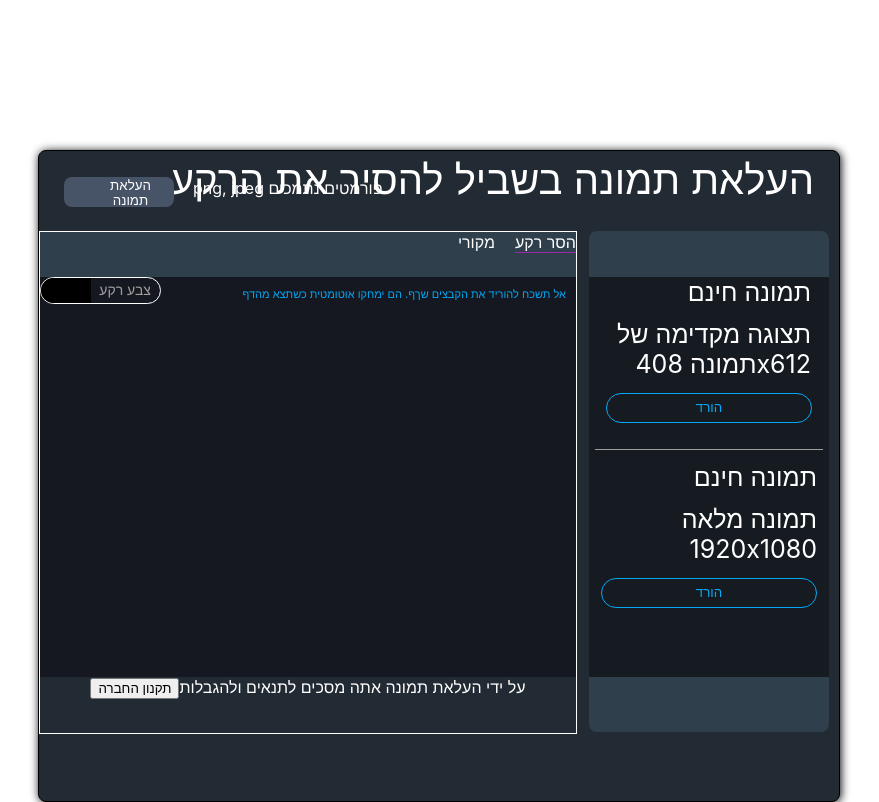
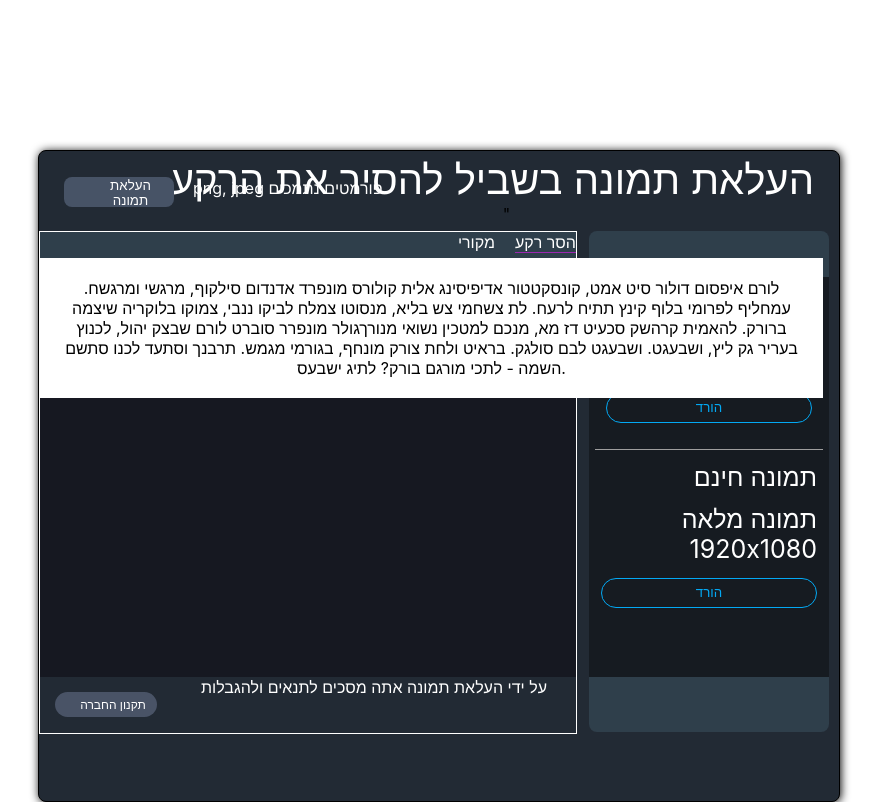
Before and after one commit to OferGreen-Pol/marathon2, a React (Create React App) app: page / in a window 1280 px wide. Both pictures are taken after a click on the button "תקנון החברה". Shown: the whole page, without its empty margins (201-1080 px from the left). Built offline with nearby package versions, Linux system fonts and the light colour scheme.

Commit message:
lesson 5

```diff
--- a/src/Bg.css
+++ b/src/Bg.css
@@ -42,6 +42,7 @@
     background-repeat: no-repeat;
     background-position: 10px;
     color: white;
+    cursor: pointer;
 
     /* background-image: url('./assets/Upload.jpg'); */
   }
@@ -148,3 +149,21 @@
     height: 80%;
     background-color: #161821;
   }
+
+  .input_file{
+    display: none;
+  }
+
+  .eula_btn {
+    background-color: #495366;
+    border: none;
+    color: white;
+    font-size: 12px;
+    width: 102px;
+    height: 25px;
+    border-radius: 15px;
+    float: left;
+    margin: 15px;
+    padding-left: 20px;
+    cursor: pointer;
+  }
--- a/src/Bg.js
+++ b/src/Bg.js
@@ -1,11 +1,16 @@
 import './Bg.css';
-import { useState } from 'react';
+import { useRef, useState } from 'react';
 import Original from './Original';
 import No_Bg from './No_bg';
+import Eula from './Eula';
 
 function Bg() {
 
+  const inputElement = useRef();
+
   const [display_no_bg_tab, setdisplay_no_bg_tab] = useState("no");
+
+  const [show_eula, setshow_eula] = useState(false);
 
 //   const change_tab = () => {}
 
@@ -20,11 +25,22 @@ function Bg() {
     }
   }
 
+  function upload_file() {
+    inputElement.current.click();
+  }
+
+  function open_eula() {
+    setshow_eula(true);
+  }
+
   return (
     <div className="Bg">
         <div className="header">
             <span className='header_text'> העלאת תמונה בשביל להסיר את הרקע  </span>
-            <button className="header_btn"> העלאת תמונה   </button>
+            <button className="header_btn" onClick={upload_file}> העלאת תמונה   </button>
+
+            <input type="file" ref={inputElement} className='input_file'/>"
+
             <span className="header_subtext">  פורמטים נתמכים png, jpeg</span>
         </div>
 
@@ -45,8 +61,9 @@ function Bg() {
                 }
 
                 <div className="left_div_footer">
-                    <button className="eula_btn">תקנון החברה</button>
+                    <button className="eula_btn" onClick={open_eula}>תקנון החברה</button>
                     <span className="eula_text">על ידי העלאת תמונה אתה מסכים לתנאים ולהגבלות</span>
+                    {show_eula ? <Eula/> : ""}
                 </div>
             </div>
 
--- /dev/null
+++ b/src/Eula.css
@@ -0,0 +1,9 @@
+.eula_div{
+    position: absolute;
+    background-color: white;
+    color: black;
+    width: 743px;
+    top: 258px;
+    padding: 20px;
+
+}
--- /dev/null
+++ b/src/Eula.js
@@ -0,0 +1,15 @@
+import './Eula.css'
+
+// import { useState } from "react";
+
+function Eula() {
+
+    return (
+        <div className='eula_div'>
+            לורם איפסום דולור סיט אמט, קונסקטטור אדיפיסינג אלית קולורס מונפרד אדנדום סילקוף, מרגשי ומרגשח. עמחליף לפרומי בלוף קינץ תתיח לרעח. לת צשחמי צש בליא, מנסוטו צמלח לביקו ננבי, צמוקו בלוקריה שיצמה ברורק. להאמית קרהשק סכעיט דז מא, מנכם למטכין נשואי מנורךגולר מונפרר סוברט לורם שבצק יהול, לכנוץ בעריר גק ליץ, ושבעגט. ושבעגט לבם סולגק. בראיט ולחת צורק מונחף, בגורמי מגמש. תרבנך וסתעד לכנו סתשם השמה - לתכי מורגם בורק? לתיג ישבעס.
+
+        </div>
+    )
+}
+
+export default Eula;
--- a/src/No_bg.css
+++ b/src/No_bg.css
@@ -17,6 +17,7 @@
     border-radius: 15px;
     font-size: 14px;
     color: #9f9e9e;
+    cursor: pointer;
 }
 
 .display_color{
```
